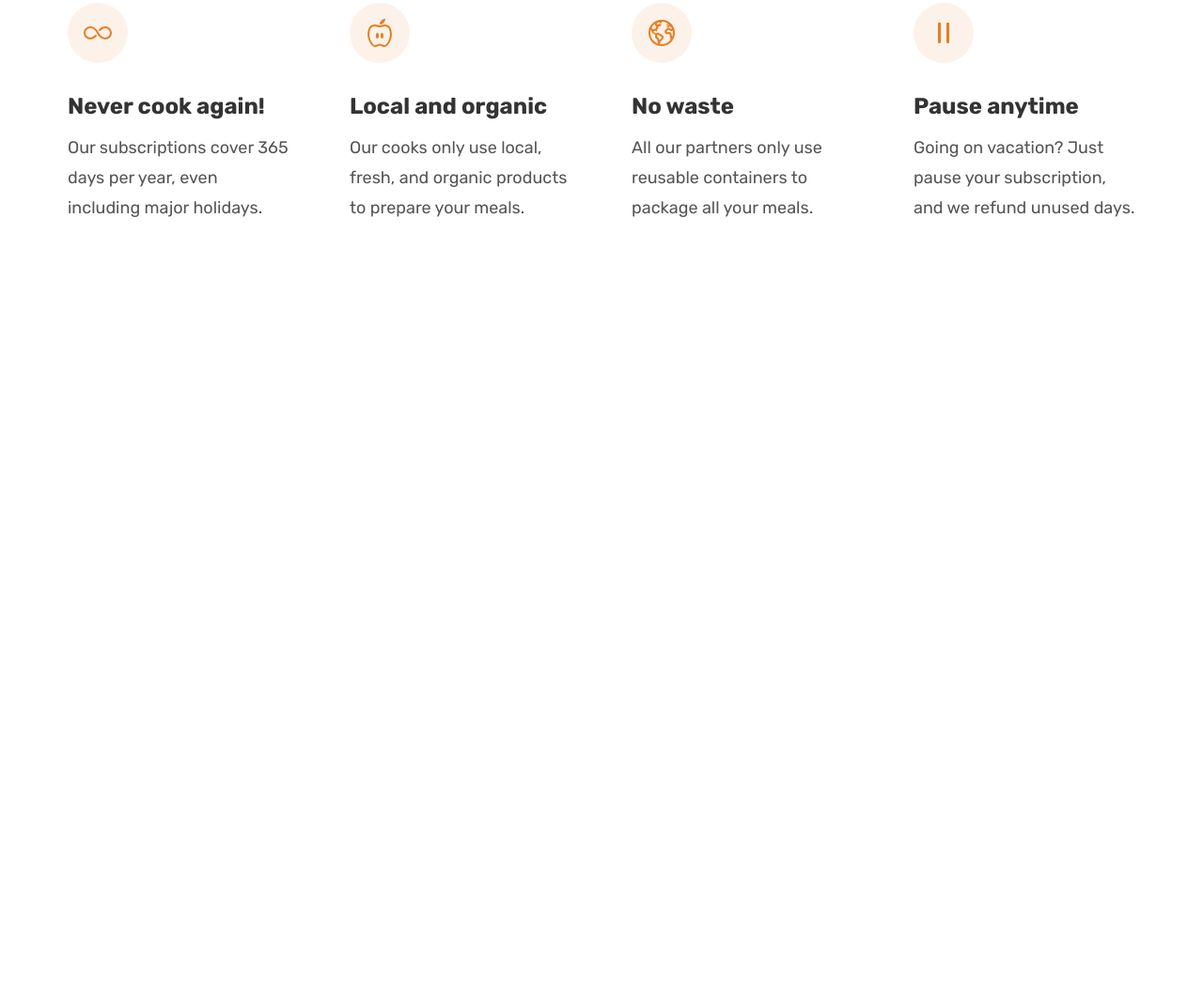
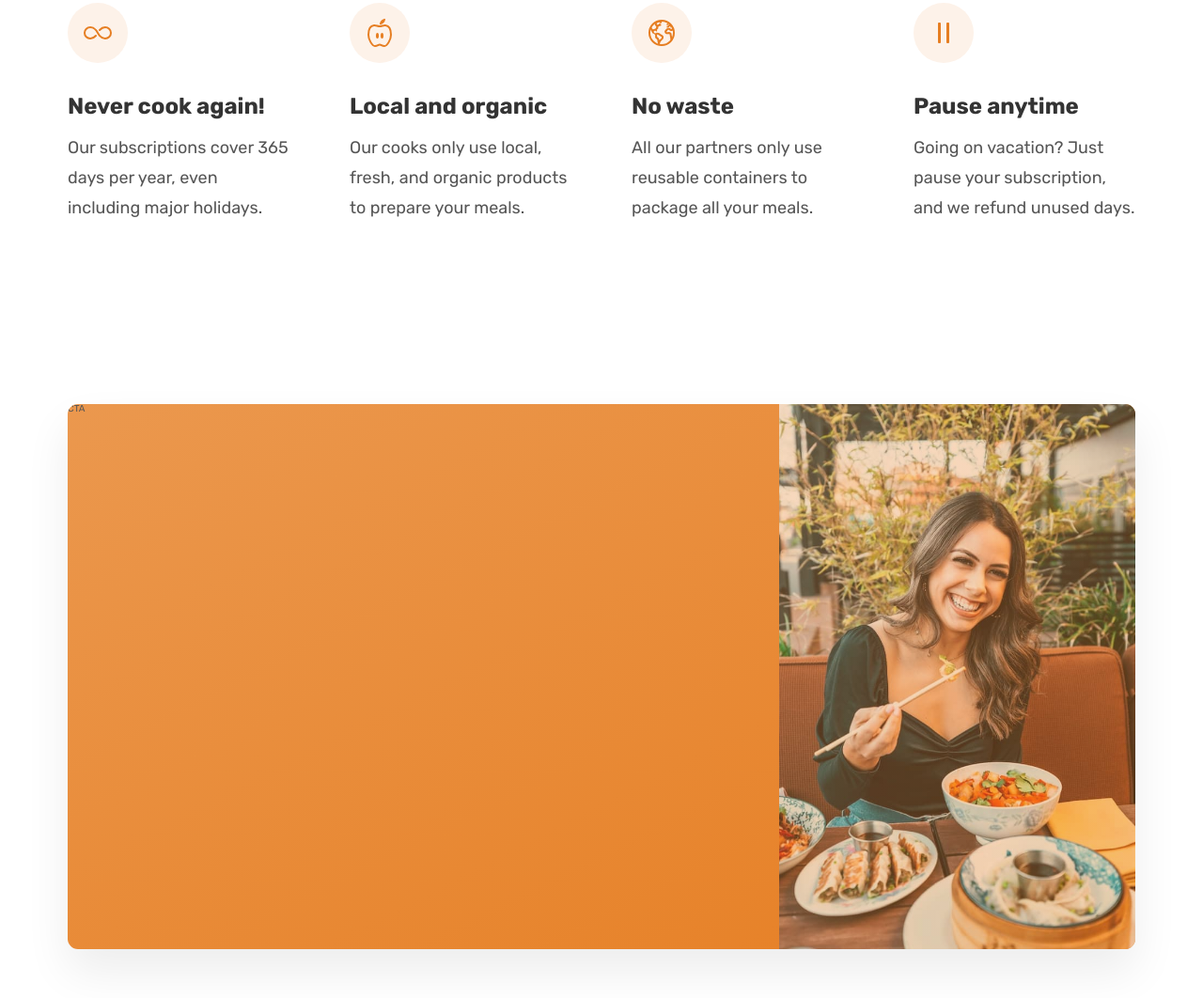
Before and after one commit to tarun8367/Omnifood, a plain HTML site: page index.html in a window 1280 px wide. Shown: the part 5622-6684 px from the top of the page at 94% size. Before the commit the page ends 5956 px from the top, so only its background shows below. Drawn offline with nearby package versions, Linux system fonts and the light colour scheme.

Commit message:
CTA Section started

```diff
--- a/css/general.css
+++ b/css/general.css
@@ -32,6 +32,7 @@ Paragraph Default : 1.6
 -Tints:
 #fdf2e9
 #fae5d3
+#eb984e
 -Shades:#cf711f
 -Accents:
 -Greys:
@@ -40,6 +41,7 @@ Paragraph Default : 1.6
 #333
 
 ---- 05 SHADOWS
+box-shadow: 0 2.4rem 4.8rem rgba(0, 0, 0, 0.075);
 
 
 ---- 06 BORDER-RADIUS
--- a/css/style.css
+++ b/css/style.css
@@ -449,3 +449,36 @@
   font-size: 1.8rem;
   line-height: 1.8;
 }
+
+/* *************************** */
+/* CTA SECTION */
+/* *************************** */
+
+.section-cta {
+  padding: 9.6rem 0;
+}
+
+.cta {
+  display: grid;
+  grid-template-columns: 2fr 1fr;
+  background-color: #e67e22;
+  box-shadow: 0 2.4rem 4.8rem rgba(0, 0, 0, 0.075);
+  border-radius: 11px;
+  background-image: linear-gradient(to right bottom, #eb984e, #e67e22);
+  overflow: hidden;
+  height: 58rem;
+}
+
+.cta-text-box {
+}
+
+.cta-img-box {
+  background-image: linear-gradient(
+      to right bottom,
+      rgba(235, 152, 79, 0.366),
+      rgba(232, 127, 36, 0.348)
+    ),
+    url("../img/eating.jpg");
+  background-size: cover;
+  background-position: center;
+}
--- a/index.html
+++ b/index.html
@@ -527,6 +527,19 @@
           </div>
         </div>
       </section>
+
+      <section class="section-cta">
+        <div class="container">
+          <div class="cta">
+            <div class="cta-text-box">CTA</div>
+            <div
+              class="cta-img-box"
+              role="img"
+              aria-label="Woman enjoying food"
+            ></div>
+          </div>
+        </div>
+      </section>
     </main>
   </body>
 </html>
```
